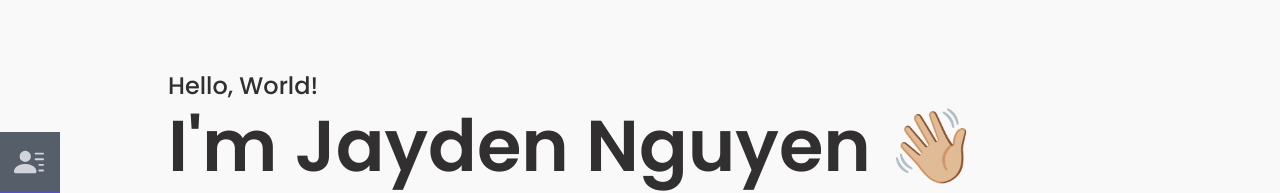
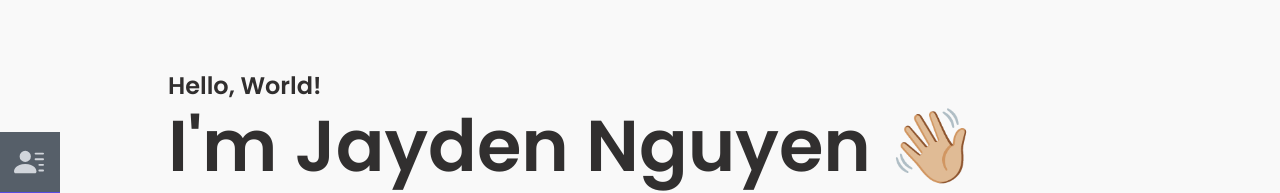
Before and after one commit to jayden-n/my-portfolio, a React (Create React App) app: page / in a window 1280 px wide. Shown: the part 148-341 px from the top of the page. Built offline with nearby package versions, Linux system fonts and the light colour scheme; the HTML template or start-up script is replaced by a standard one.

Commit message:
font bold for hello world

```diff
--- a/src/components/Home.jsx
+++ b/src/components/Home.jsx
@@ -16,7 +16,7 @@ const Home = () => {
     <div name="home" className="w-full h-screen bg-[#f9f9f9]">
       {/* Container */}
       <div className="max-w-[1000px] mx-auto px-7 flex flex-col justify-center h-full">
-        <p className="text-[#312F2F] mb-2 text-2xl">Hello, World!</p>
+        <p className="text-[#312F2F] mb-2 font-bold text-2xl">Hello, World!</p>
         <h1 className="text-4xl sm:text-7xl font-bold text-[#312F2F]">
           I'm Jayden Nguyen 👋🏼
         </h1>
```
